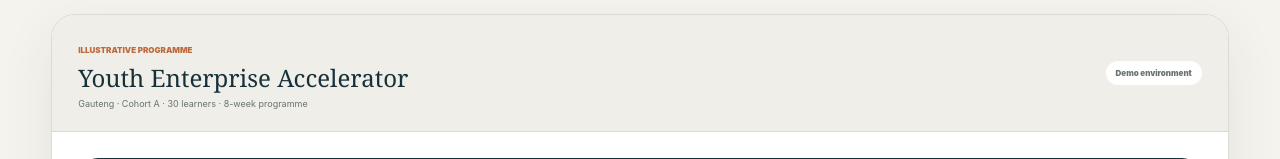
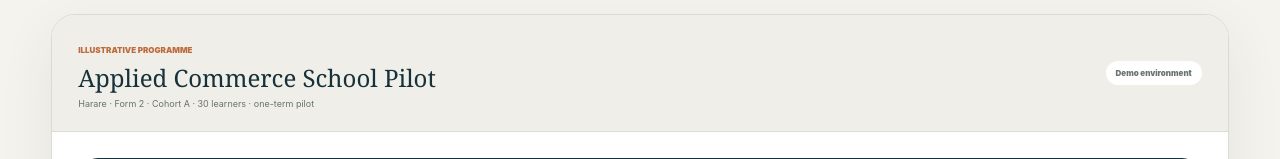
Before and after one commit to PDthePlug/Applied-Commerce-Za, a Next.js app: page /institutions/demo in a window 1280 px wide. Shown: the part 539-698 px from the top of the page. Built offline with nearby package versions, Linux system fonts and the light colour scheme.

Commit message:
feat: localise institutional demo for Zimbabwe

```diff
--- a/components/institutional-demo.tsx
+++ b/components/institutional-demo.tsx
@@ -25,10 +25,10 @@ const roles: {id:Role; label:string; detail:string; icon:typeof GraduationCap}[]
 ];
 
 const learners = [
-  {name:"Lerato M.",progress:82,evidence:11,status:"On track"},
-  {name:"Thabo N.",progress:74,evidence:9,status:"On track"},
-  {name:"Anele D.",progress:41,evidence:4,status:"Needs support"},
-  {name:"Karabo S.",progress:88,evidence:13,status:"On track"},
+  {name:"Tariro M.",progress:82,evidence:11,status:"On track"},
+  {name:"Tinashe N.",progress:74,evidence:9,status:"On track"},
+  {name:"Ruvimbo D.",progress:41,evidence:4,status:"Needs support"},
+  {name:"Tanaka S.",progress:88,evidence:13,status:"On track"},
 ];
 
 export function InstitutionalDemo() {
@@ -70,8 +70,8 @@ export function InstitutionalDemo() {
       <header className="institutional-demo-programme">
         <div>
           <span>Illustrative programme</span>
-          <h2>Youth Enterprise Accelerator</h2>
-          <p>Gauteng · Cohort A · 30 learners · 8-week programme</p>
+          <h2>Applied Commerce School Pilot</h2>
+          <p>Harare · Form 2 · Cohort A · 30 learners · one-term pilot</p>
         </div>
         <small>Demo environment</small>
       </header>
```
